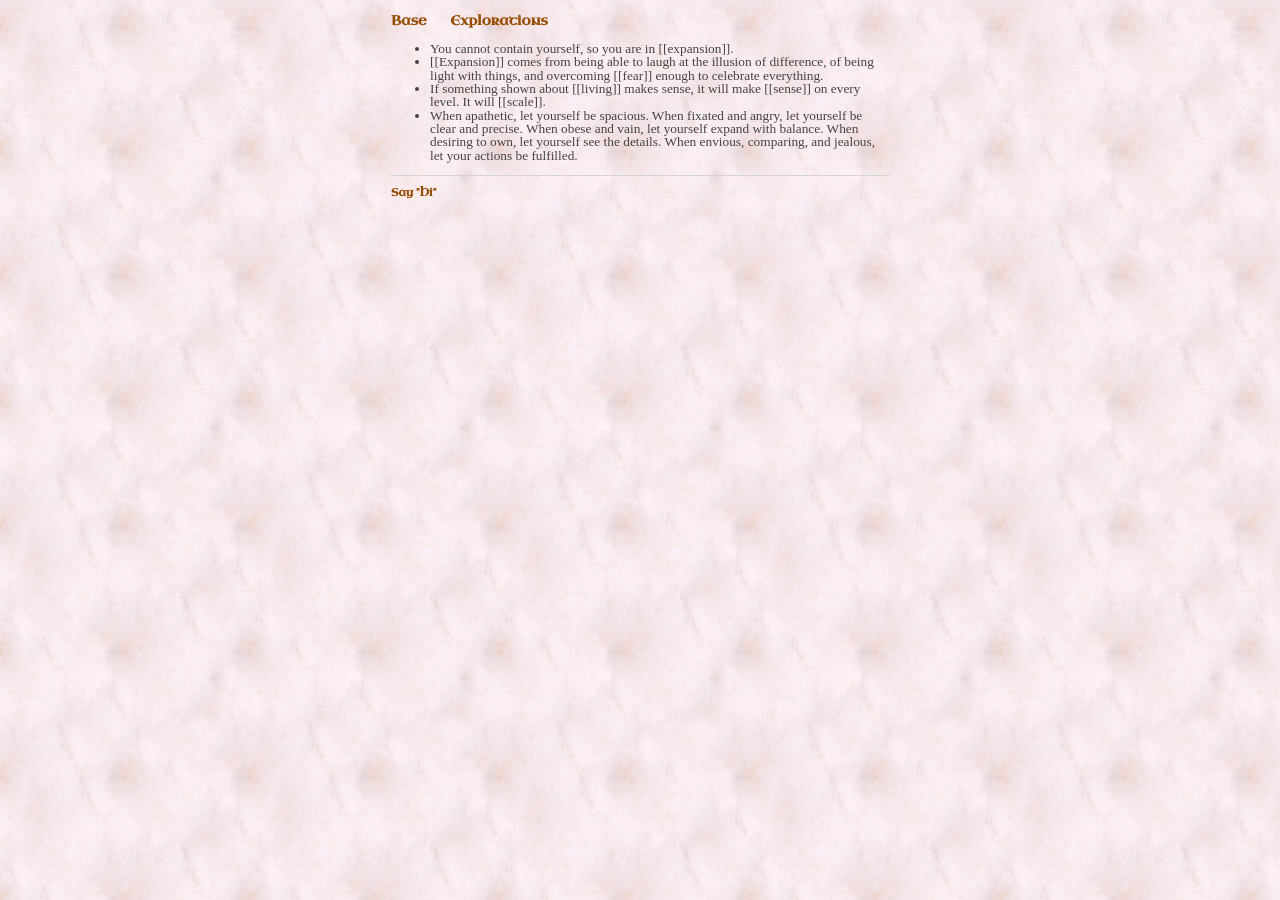
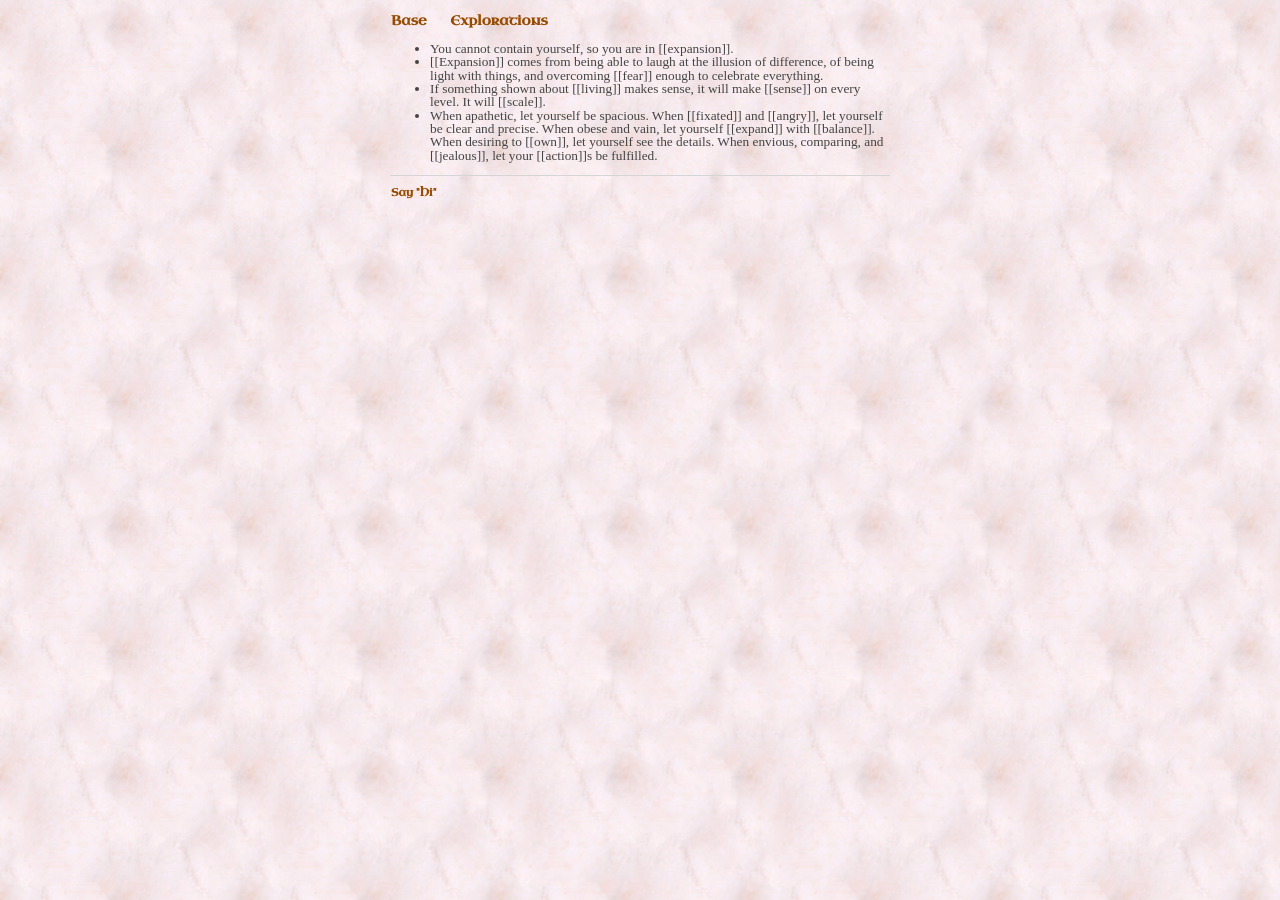
Before and after one commit to ray-dorai/ray-dorai.github.io, a Jekyll site: the page built from notes/journals/2021_10_27.md, in a window 1280 px wide. Built offline with Jekyll 4.4.1, drawn with Linux system fonts in a browser that asks for light colours; some web fonts are replaced; our own code applies the rules of GitHub Pages for plain Markdown files.

Commit message:
Add files via upload

```diff
--- a/notes/journals/2021_10_27.md
+++ b/notes/journals/2021_10_27.md
@@ -1,4 +1,4 @@
 - You cannot contain yourself, so you are in [[expansion]].
 - [[Expansion]] comes from being able to laugh at the illusion of difference, of being light with things, and overcoming [[fear]] enough to celebrate everything.
 - If something shown about [[living]] makes sense, it will make [[sense]] on every level. It will [[scale]].
-- When apathetic, let yourself be spacious. When fixated and angry, let yourself be clear and precise. When obese and vain, let yourself expand with balance. When desiring to own, let yourself see the details. When envious, comparing, and jealous, let your actions be fulfilled.
+- When apathetic, let yourself be spacious. When [[fixated]] and [[angry]], let yourself be clear and precise. When obese and vain, let yourself [[expand]] with [[balance]]. When desiring to [[own]], let yourself see the details. When envious, comparing, and [[jealous]], let your [[action]]s be fulfilled.
```
Also changed, not shown: notes/journals/2021_10_28.md (added, +1 -0 lines), notes/journals/2021_10_29.md (added, +1 -0 lines), notes/journals/2021_10_30.md (added, +4 -0 lines), notes/journals/2021_11_01.md (added, +3 -0 lines), notes/journals/2021_11_02.md (added, +1 -0 lines), notes/journals/2021_11_29.md (added, +1 -0 lines), notes/journals/2021_12_13.md (added, +1 -0 lines), notes/journals/2021_12_16.md (added, +5 -0 lines).
